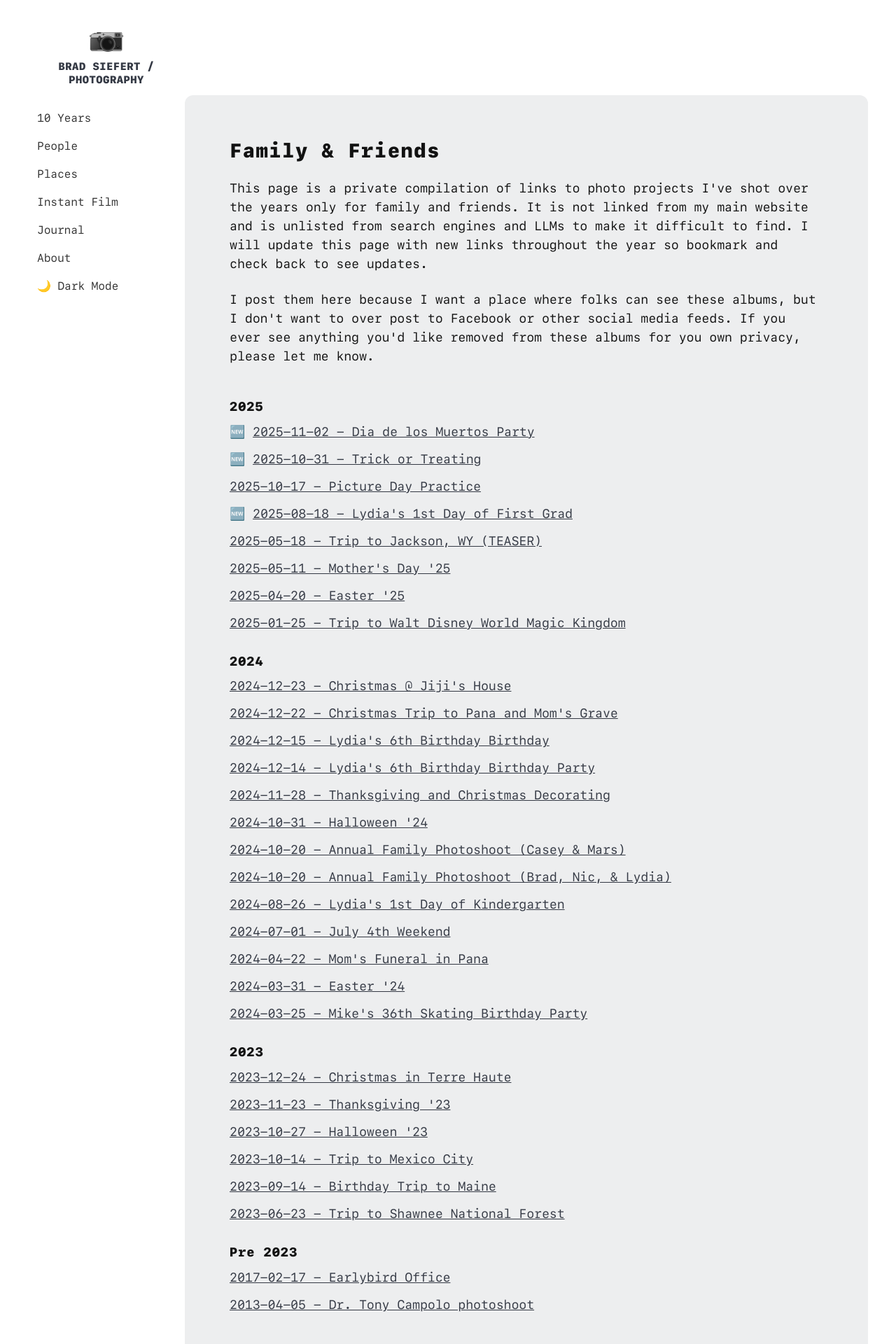
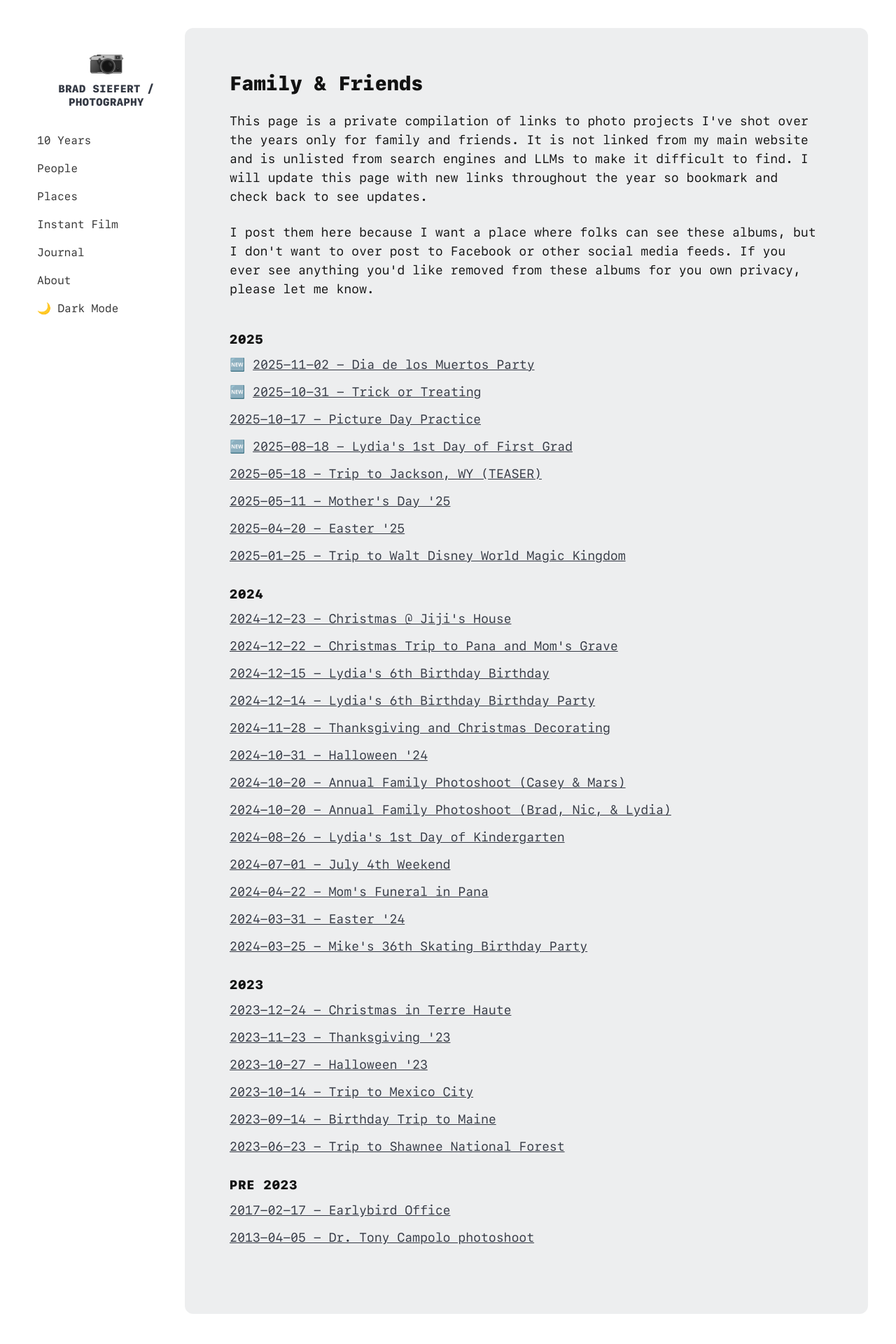
Before and after one commit to bradsiefert/photos.bradsiefert.com, a Nuxt app: page /familyandfriends in a window 1280 px wide. Shown: the top 1920 px of the page at 70% size. After the commit the page ends 1885 px from the top, so only its background shows below. Built offline with nearby package versions, Linux system fonts and the light colour scheme.

Commit message:
Content page updates

```diff
--- a/css/customize.css
+++ b/css/customize.css
@@ -139,8 +139,7 @@ html, body, #__nuxt {
   align-self: flex-start;
   max-height: 100vh;
   overflow-y: auto;
-  /* margin-top: 80px;
-  padding-top: 32px; */
+  margin-top: 32px;
   z-index: 10;
   background-color: var(--color-neutral-lightest);
 }
@@ -221,7 +220,7 @@ html, body, #__nuxt {
 
 @media (min-width: 1024px) {
   .friendsandfamily {
-    margin-top: 128px;
+    margin-top: 32px;
   }
 }
 
@@ -238,15 +237,14 @@ h1, .h1 {
   font-size: 28px;
   margin: 0 0 24px;
   font-weight: 700;
-  /* text-transform: uppercase; */
-  letter-spacing: 1.5px;
+  letter-spacing: -0.02px;
 }
 
 h2, .h2 {
   font-size: 18px;
   margin: 8px 0;
   font-weight: 700;
-  /* text-transform: uppercase; */
+  text-transform: uppercase;
   letter-spacing: 1px;
 }
 
--- a/pages/about.vue
+++ b/pages/about.vue
@@ -5,7 +5,7 @@
         <h1>About</h1>
         <h2>Bio</h2>
         <p style="margin-bottom: 32px;">
-          Hello 👋, I'm a Chicago-based photographer and <a target="_new" href="https://bradsiefert.com">Product Designer</a>. I'm experienced shooting portraits, landscapes, travel, and long-exposure photography. I shoot instant film to keep analog alive. My headshot was taken by my daughter on her first day of kintergarten (I had to straighten the photo in post, a lot 😅).
+          Hello 👋, I'm a Chicago-based photographer and <a target="_new" href="https://bradsiefert.com">Product Designer ↗</a>. I'm experienced shooting portraits, landscapes, travel, and long-exposure photography. I shoot instant film to keep analog alive. My headshot was taken by my daughter on her first day of kintergarten (I had to straighten the photo in post, a lot 😅).
         </p>
 
         <h2>Contributed to</h2>
```
